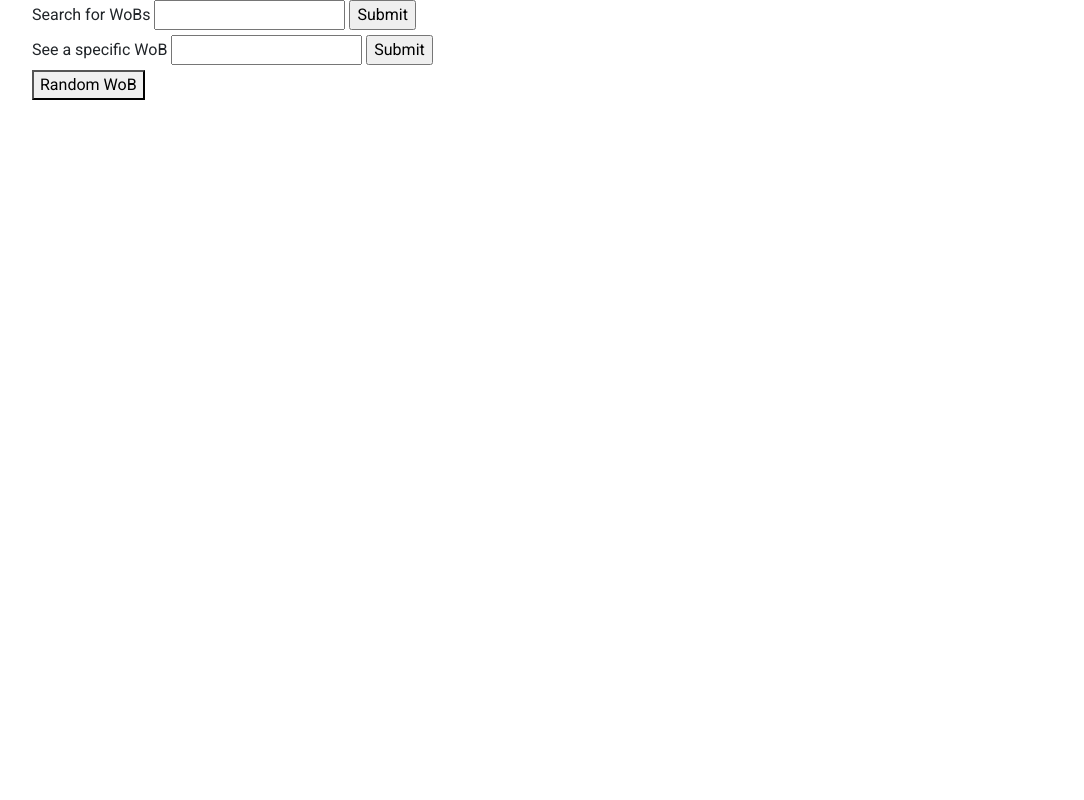
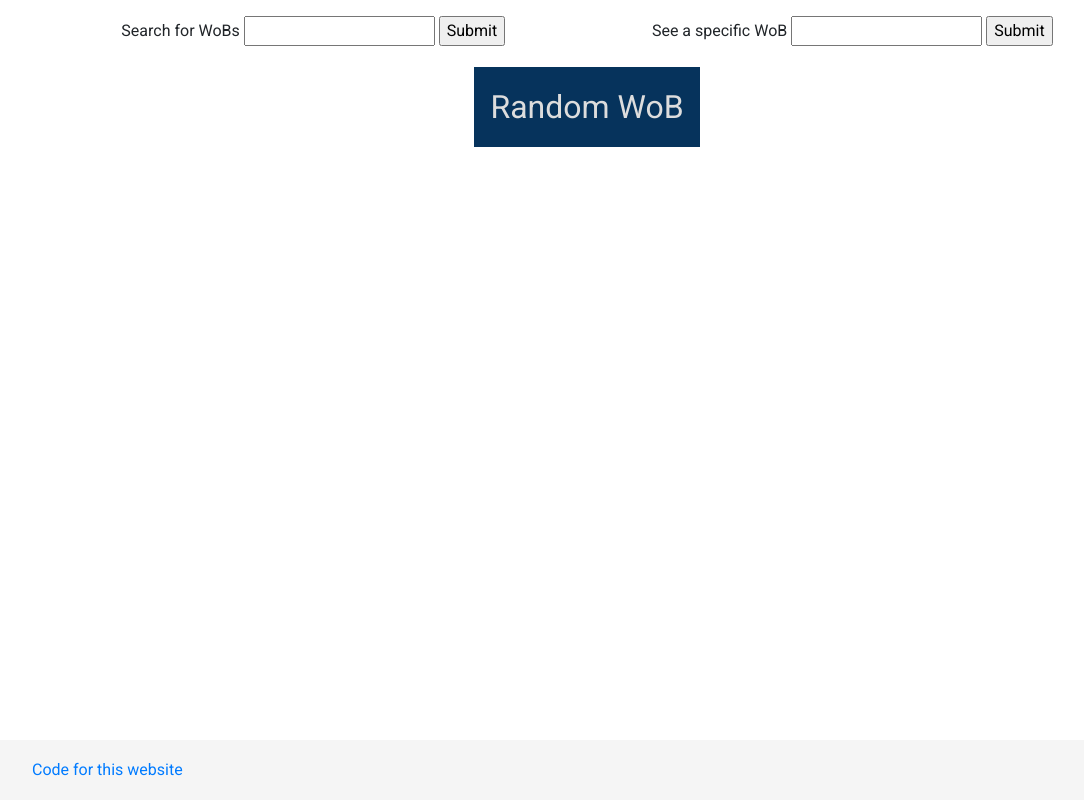
Before and after one commit to extremepayne/wob-viewer, a plain HTML site: page index.html in a window 1280 px wide. Shown: the whole page, without its empty margins (53-1137 px from the left). Drawn offline with nearby package versions, Linux system fonts and the light colour scheme.

Commit message:
the rest

```diff
--- a/index.html
+++ b/index.html
@@ -14,6 +14,7 @@
 
 <body>
   <main role="main" class="container">
+    <div class="searchbars">
       <form>
         <label>Search for WoBs</label>
         <input id="wobSearchInput" type="text"></input>
@@ -24,11 +25,20 @@
         <input id="wobDisplayInput" type="text"></input>
         <input id="wobDisplaySumbit" type="submit"></input>
       </form>
+    </div>
+    <div class="button-holder">
       <button id="randomWob">Random WoB</button>
+    </div>
 
     <div id="wobOutput">
     </div>
   </main>
+
+  <footer class="footer">
+    <div class="container">
+      <a target="_blank" href="https://github.com/extremepayne/wob-viewer">Code for this website</a>
+    </div>
+  </footer>
 
   <script text="type/javascript" src="/script.js">
   <!-- Bootstrap scripts -->
--- a/script.js
+++ b/script.js
@@ -16,8 +16,10 @@ document.getElementById("wobSearchSubmit").addEventListener("click", function(ev
       }
       for (let i = 0; i < numberWobsShown; i ++){
         output += "<div class=\"wob\">";
+        output += "<div class=\"wobHeader\">";
         output += "<p class=\"eventName\">" + json.results[i].event_name + "</p>";
         output += "<p class=\"wobNumber\">" + json.results[i].id + "</p>";
+        output += "</div>";
         for (let j = 0; j < json.results[i].lines.length; j++){
           if (j > 5){
             output += "<p><em>(WoB truncated)</em></p>";
@@ -48,8 +50,10 @@ document.getElementById("wobDisplaySumbit").addEventListener("click", function(e
     }).then(function(json) {
       let output = "";
       output += "<div class=\"wob\">";
+      output += "<div class=\"wobHeader\">";
       output += "<p class=\"eventName\">" + json.event_name + "</p>";
       output += "<p class=\"wobNumber\">" + json.id + "</p>";
+      output += "</div>";
       for (let j = 0; j < json.lines.length; j++){
         if (j > 5){
           output += "<p><em>(WoB truncated)</em></p>";
@@ -73,8 +77,10 @@ document.getElementById("randomWob").addEventListener("click", function(event) {
     }).then(function(json) {
       let output = "";
       output += "<div class=\"wob\">";
+      output += "<div class=\"wobHeader\">";
       output += "<p class=\"eventName\">" + json.event_name + "</p>";
       output += "<p class=\"wobNumber\">" + json.id + "</p>";
+      output += "</div>";
       for (let j = 0; j < json.lines.length; j++){
         if (j > 5){
           output += "<p class=\"wobTruncation\"><em>(WoB truncated)</em></p>";
--- a/styles.css
+++ b/styles.css
@@ -4,3 +4,51 @@ body {
   box-sizing: border-box;
   font-family: "Roboto", sans-serif;
 }
+div.searchbars {
+  display: flex;
+  justify-content: space-around;
+  margin: 1rem;
+}
+div.button-holder {
+  display: flex;
+  justify-content: center;
+}
+button {
+  font-size: 2rem;
+  background-color: #06335c;
+  color: #ddd;
+  border: 0px solid #fff;
+  padding: 1rem;
+}
+div.wob {
+  margin: 2rem;
+  border: 1px solid #000;
+  border-radius: 2rem;
+  padding: 2rem;
+}
+div.wobHeader {
+  display: flex;
+  justify-content: start;
+}
+.wobNumber {
+  margin-left: 5rem;
+}
+/* Sticky footer styles
+-------------------------------------------------- */
+html {
+  position: relative;
+  min-height: 100%;
+}
+body {
+  /* Margin bottom by footer height */
+  margin-bottom: 60px;
+}
+.footer {
+  position: absolute;
+  bottom: 0;
+  width: 100%;
+  /* Set the fixed height of the footer here */
+  height: 60px;
+  line-height: 60px; /* Vertically center the text there */
+  background-color: #f5f5f5;
+}
```
Lines whose indentation alone changed are shown as unchanged.
